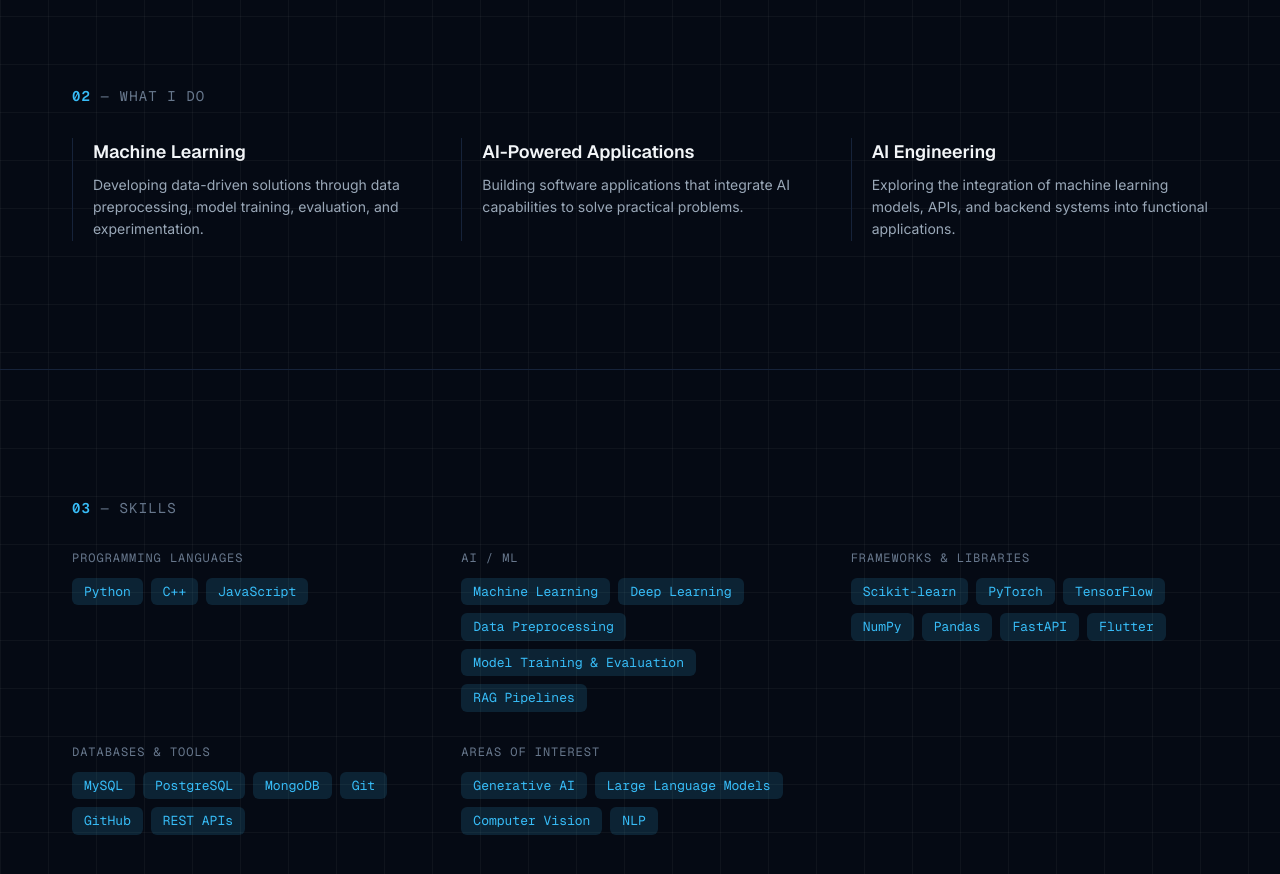
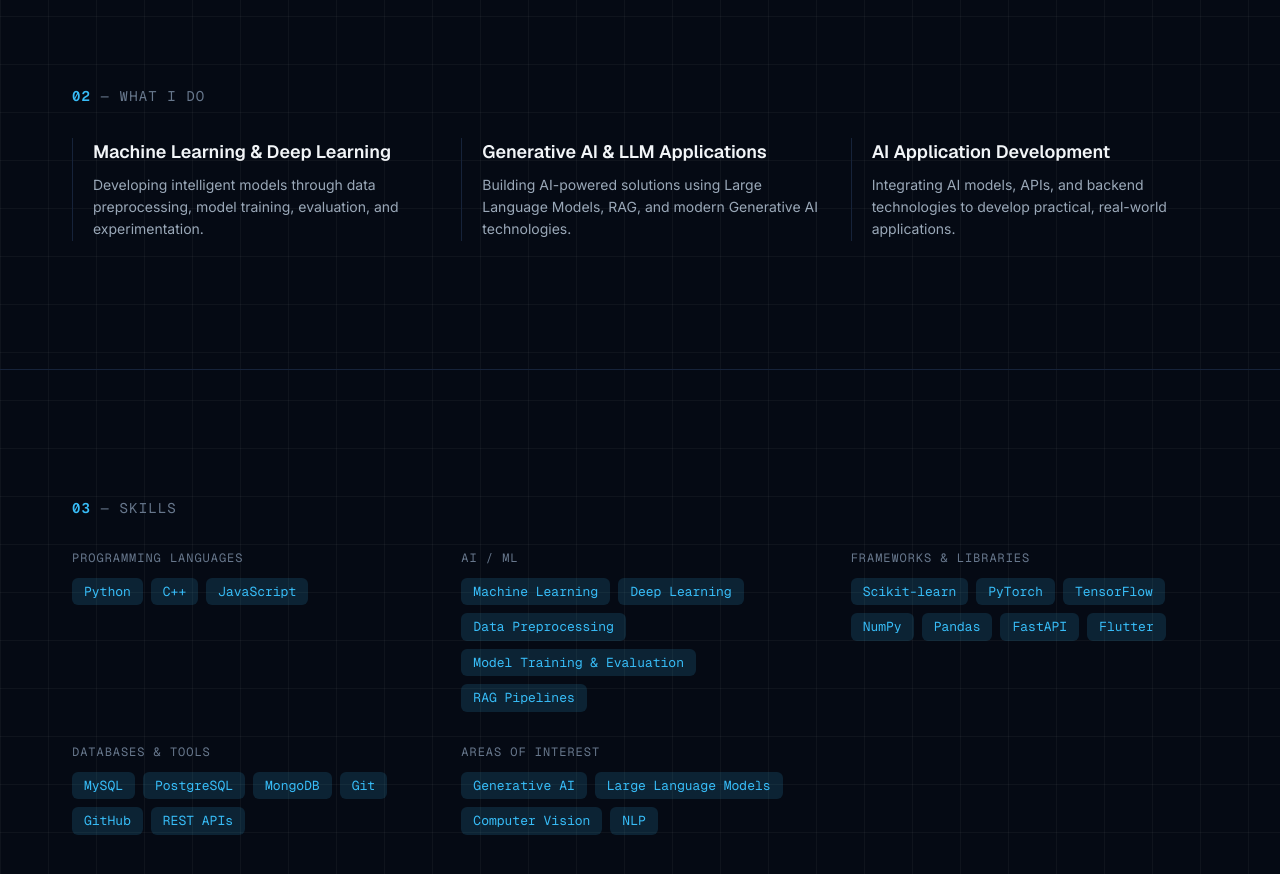
Before and after one commit to Matee-ur-Rehman/Personal-Portfolio, a Next.js app: page / in a window 1280 px wide. Shown: the part 1280-2154 px from the top of the page. Built offline with nearby package versions, Linux system fonts and the light colour scheme.

Commit message:
feat: update what-i-do cards with new copy

```diff
--- a/src/components/sections/WhatIDo.tsx
+++ b/src/components/sections/WhatIDo.tsx
@@ -3,19 +3,19 @@ import Reveal from "@/components/ui/Reveal";
 
 const FOCUS_AREAS = [
   {
-    title: "Machine Learning",
+    title: "Machine Learning & Deep Learning",
     description:
-      "Developing data-driven solutions through data preprocessing, model training, evaluation, and experimentation.",
+      "Developing intelligent models through data preprocessing, model training, evaluation, and experimentation.",
   },
   {
-    title: "AI-Powered Applications",
+    title: "Generative AI & LLM Applications",
     description:
-      "Building software applications that integrate AI capabilities to solve practical problems.",
+      "Building AI-powered solutions using Large Language Models, RAG, and modern Generative AI technologies.",
   },
   {
-    title: "AI Engineering",
+    title: "AI Application Development",
     description:
-      "Exploring the integration of machine learning models, APIs, and backend systems into functional applications.",
+      "Integrating AI models, APIs, and backend technologies to develop practical, real-world applications.",
   },
 ];
 
@@ -28,7 +28,7 @@ export default function WhatIDo() {
             <span className="font-semibold text-accent">02</span> — What I Do
           </h2>
 
-          <div className="mt-8 grid grid-cols-1 gap-8 sm:grid-cols-3">
+          <div className="mt-8 grid grid-cols-1 gap-8 md:grid-cols-3">
             {FOCUS_AREAS.map((area) => (
               <div key={area.title} className="border-l border-border-subtle pl-5">
                 <h3 className="font-display text-lg font-semibold text-text-primary">
```
